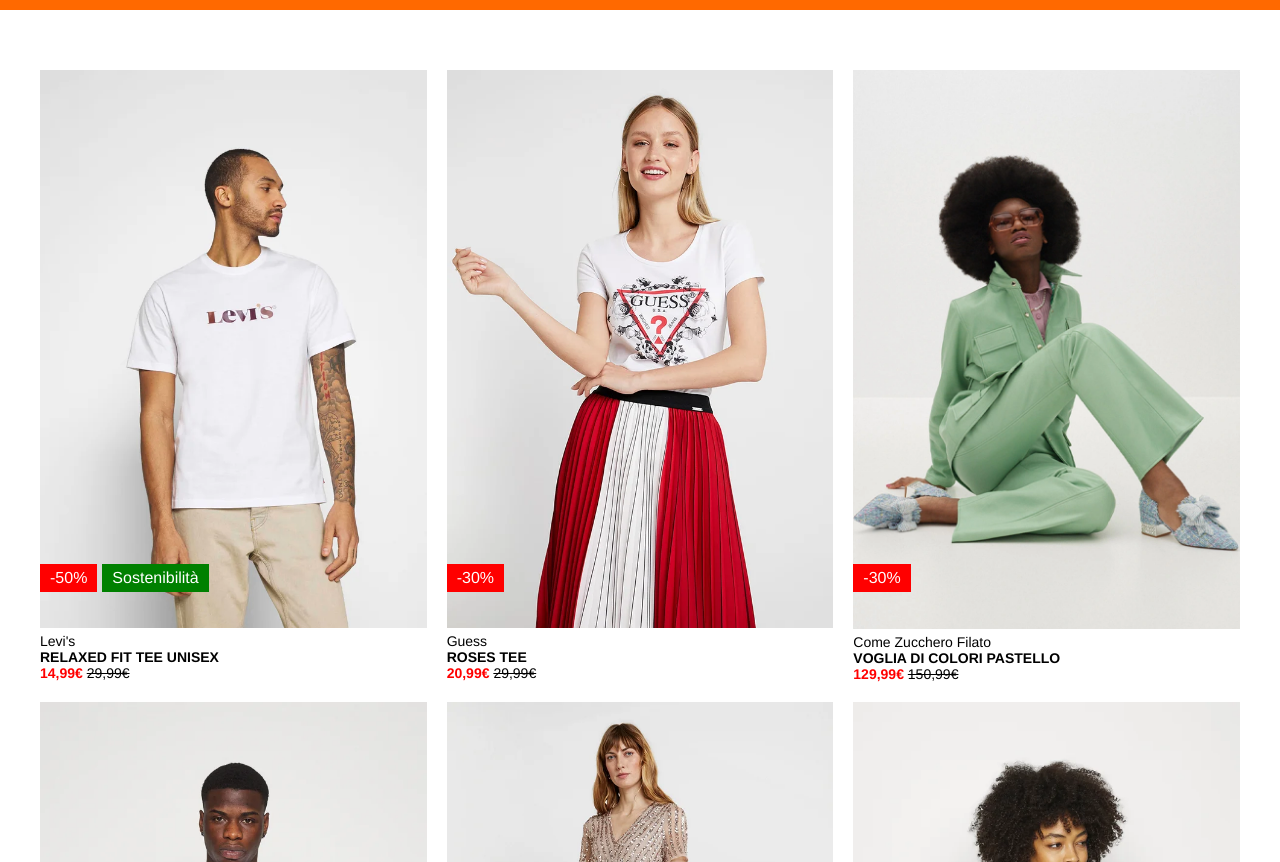
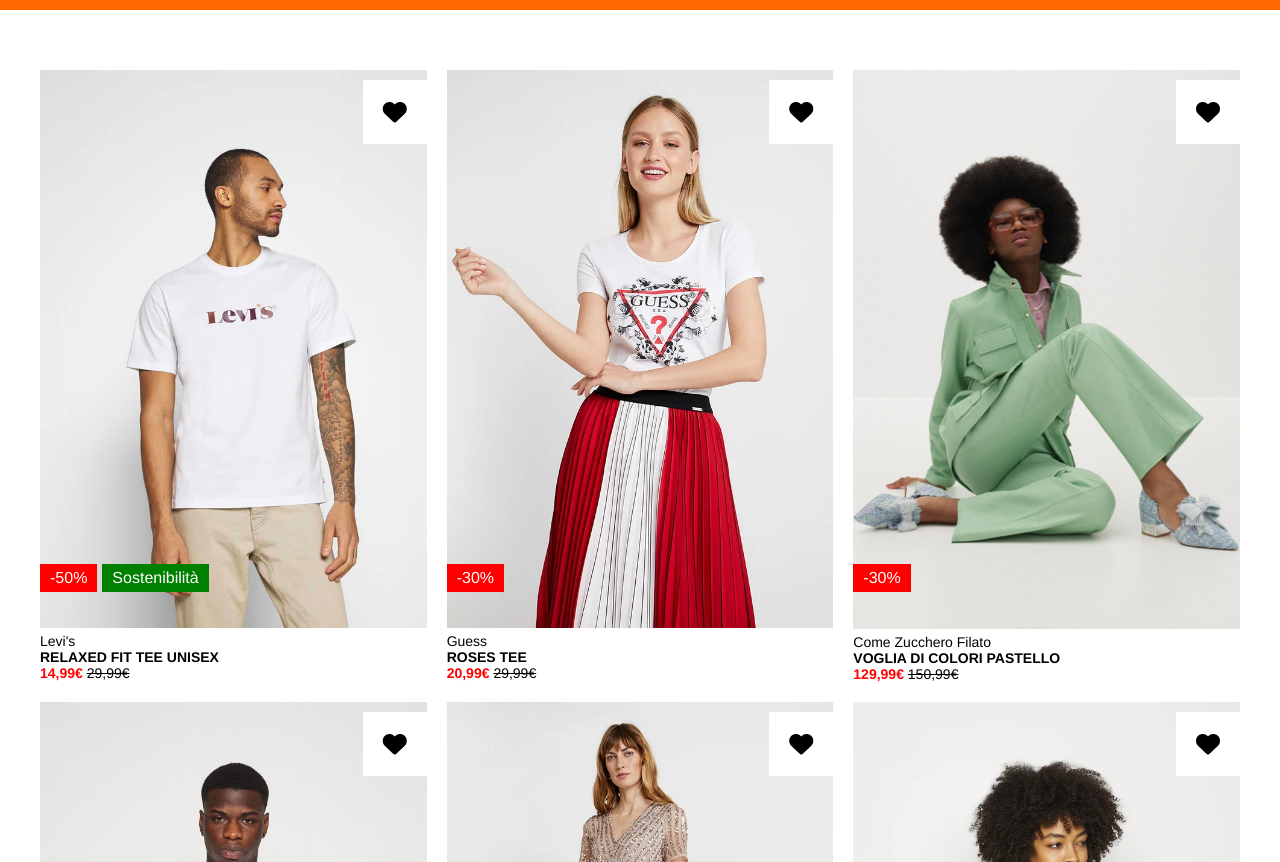
Before and after one commit to AlessiaOsman/html-css-boolando, a plain HTML site: page index.html in a window 1280 px wide. Shown: the part 90-952 px from the top of the page. Drawn offline with Linux system fonts and the light colour scheme.

Commit message:
position favourite icon and favourite icon hover

```diff
--- a/css/style.css
+++ b/css/style.css
@@ -10,7 +10,7 @@
 }
 
 /*generics*/
-body{
+body {
     margin-top: 150px;
 }
 
@@ -19,7 +19,7 @@ header {
     position: fixed;
     left: 0;
     right: 0;
-    top:0;
+    top: 0;
     z-index: 1;
 
 }
@@ -56,7 +56,7 @@ h4 {
     margin-bottom: 10px;
 }
 
-span{
+span {
     color: black;
     font-weight: normal;
     text-decoration: line-through;
@@ -74,18 +74,18 @@ span{
     justify-content: flex-end;
 }
 
-.header-footer-flex{
+.header-footer-flex {
     height: 100px;
     display: flex;
     align-items: center;
     justify-content: space-between;
 }
 
-.bg-color-red{
+.bg-color-red {
     background-color: red;
 }
 
-.bg-color-green{
+.bg-color-green {
     background-color: green;
 }
 
@@ -105,19 +105,20 @@ span{
 }
 
 /*main*/
-.shop-grid{
+.shop-grid {
     flex-wrap: wrap;
     display: flex;
     margin: 0 -10px;
+    margin-bottom: 20px;
 }
 
-.shop-grid .item{
+.shop-grid .item {
     padding: 10px;
     flex-basis: calc(100% / 3);
     position: relative;
 }
 
-.shop-grid img{
+.shop-grid img {
     margin-bottom: 5px;
 }
 
@@ -127,12 +128,12 @@ span{
     font-size: 14px;
 }
 
-.price{
+.price {
     color: red;
     font-weight: bold;
 }
 
-.badge-container{
+.badge-container {
     position: absolute;
     left: 0;
     bottom: 100px;
@@ -141,7 +142,21 @@ span{
     gap: 5px;
 }
 
-.badge{
+.badge {
     padding: 5px 10px;
     color: #ffffff;
 }
+
+.favourite-icon {
+    background-color: #ffffff;
+    color: #000000;
+    position: absolute;
+    right: 10px;
+    top: 20px;
+    font-size: 24px;
+    padding: 20px;
+}
+
+.favourite-icon:hover {
+    color: red;
+}
--- a/index.html
+++ b/index.html
@@ -37,6 +37,7 @@
         <div class="container">
             <div class="shop-grid">
                 <div class="item">
+                    <i class="fa-solid fa-heart favourite-icon"></i>
                     <img src="img/1.webp" alt="item1" class="image1">
                     <div class="brand">Levi's</div>
                     <h5 class="title">RELAXED FIT TEE UNISEX</h5>
@@ -47,6 +48,7 @@
                     </div>
                 </div>
                 <div class="item">
+                    <i class="fa-solid fa-heart favourite-icon"></i>
                     <img src="img/2.webp" alt="item2" class="image2">
                     <div class="brand">Guess</div>
                     <h5 class="title">ROSES TEE</h5>
@@ -56,6 +58,7 @@
                     </div>
                 </div>
                 <div class="item">
+                    <i class="fa-solid fa-heart favourite-icon"></i>
                     <img src="img/3.webp" alt="item3" class="image3">
                     <div class="brand">Come Zucchero Filato</div>
                     <h5 class="title">VOGLIA DI COLORI PASTELLO</h5>
@@ -65,6 +68,7 @@
                     </div>
                 </div>
                 <div class="item">
+                    <i class="fa-solid fa-heart favourite-icon"></i>
                     <img src="img/4.webp" alt="item4" class="image4">
                     <div class="brand">Levi's</div>
                     <h5 class="title">TEE UNISEX</h5>
@@ -75,12 +79,14 @@
                     </div>
                 </div>
                 <div class="item">
+                    <i class="fa-solid fa-heart favourite-icon"></i>
                     <img src="img/5.webp" alt="item5" class="image5">
                     <div class="brand">Maya Deluxe</div>
                     <h5 class="title">STRIPE BODICE</h5>
                     <div class="price">99,99&euro;</div>
                 </div>
                 <div class="item">
+                    <i class="fa-solid fa-heart favourite-icon"></i>
                     <img src="img/6.webp" alt="item6" class="image6">
                     <div class="brand">Esprit</div>
                     <h5 class="title">MAGLIONE BLACK</h5>
```
